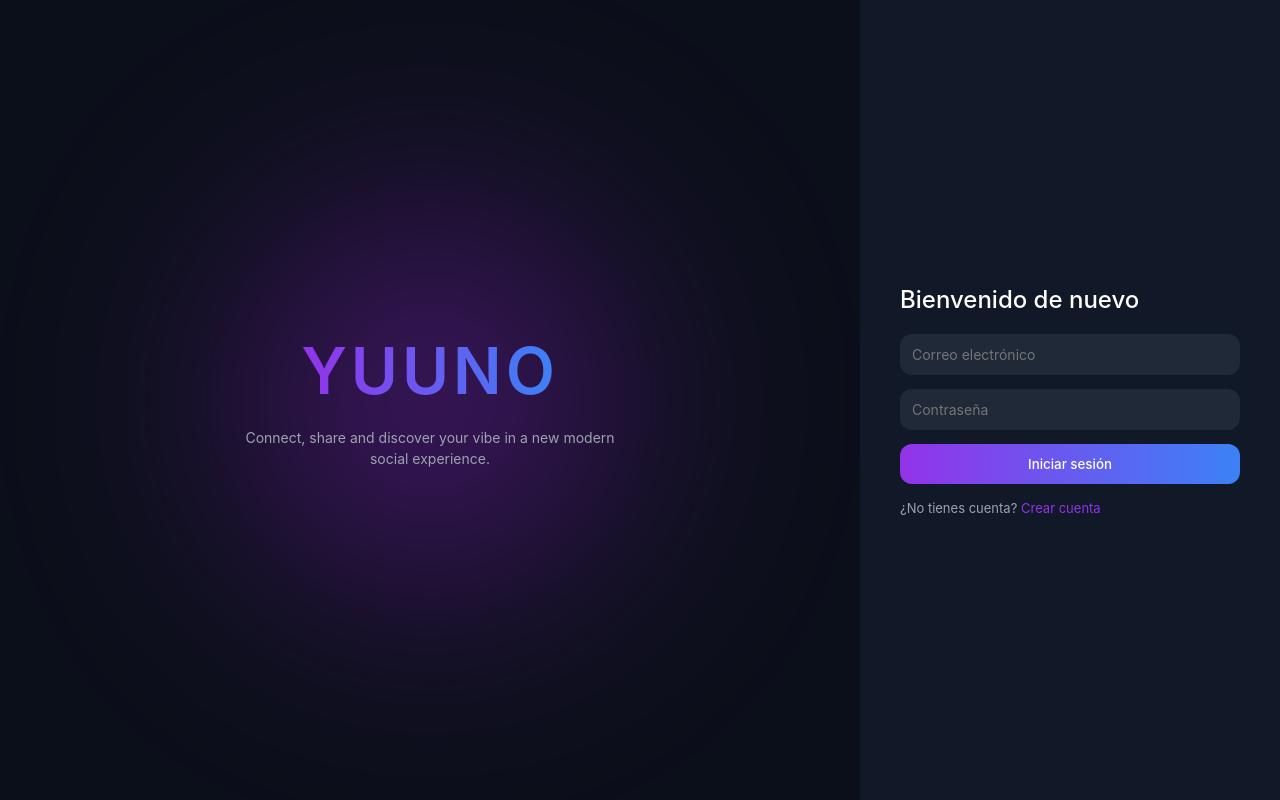
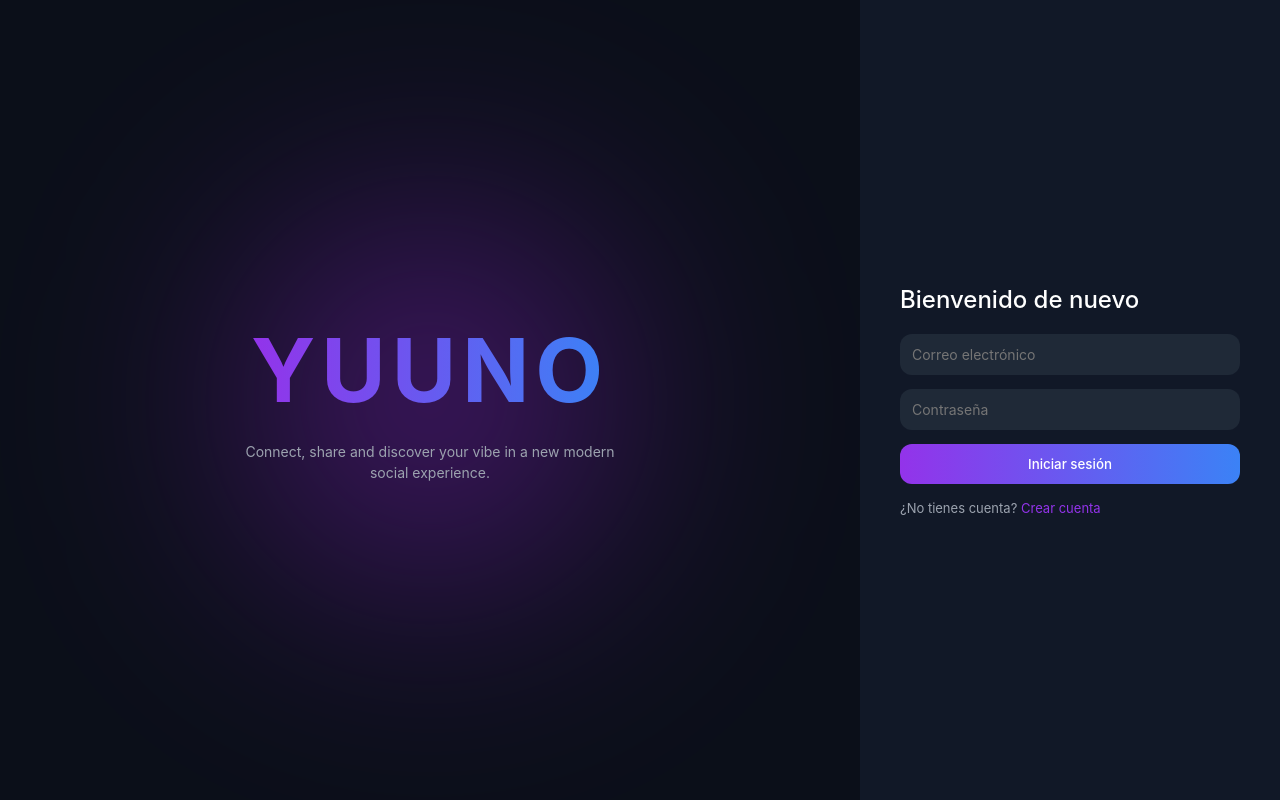
Before and after one commit to mimicajk/YUUNO, a plain HTML site: page login.html in a window 1280 px wide. Drawn offline with Linux system fonts and the light colour scheme.

```diff
--- a/auth.css
+++ b/auth.css
@@ -40,9 +40,9 @@
 }
 
 .login-logo{
-    font-size:64px;
-    font-weight:600;
-    letter-spacing:4px;
+    font-size:88px;   /* ✅ más grande */
+    font-weight:700;  /* ✅ un poco más fuerte */
+    letter-spacing:6px;
     background:linear-gradient(90deg,#9333EA,#3B82F6);
     -webkit-background-clip:text;
     color:transparent;
```
